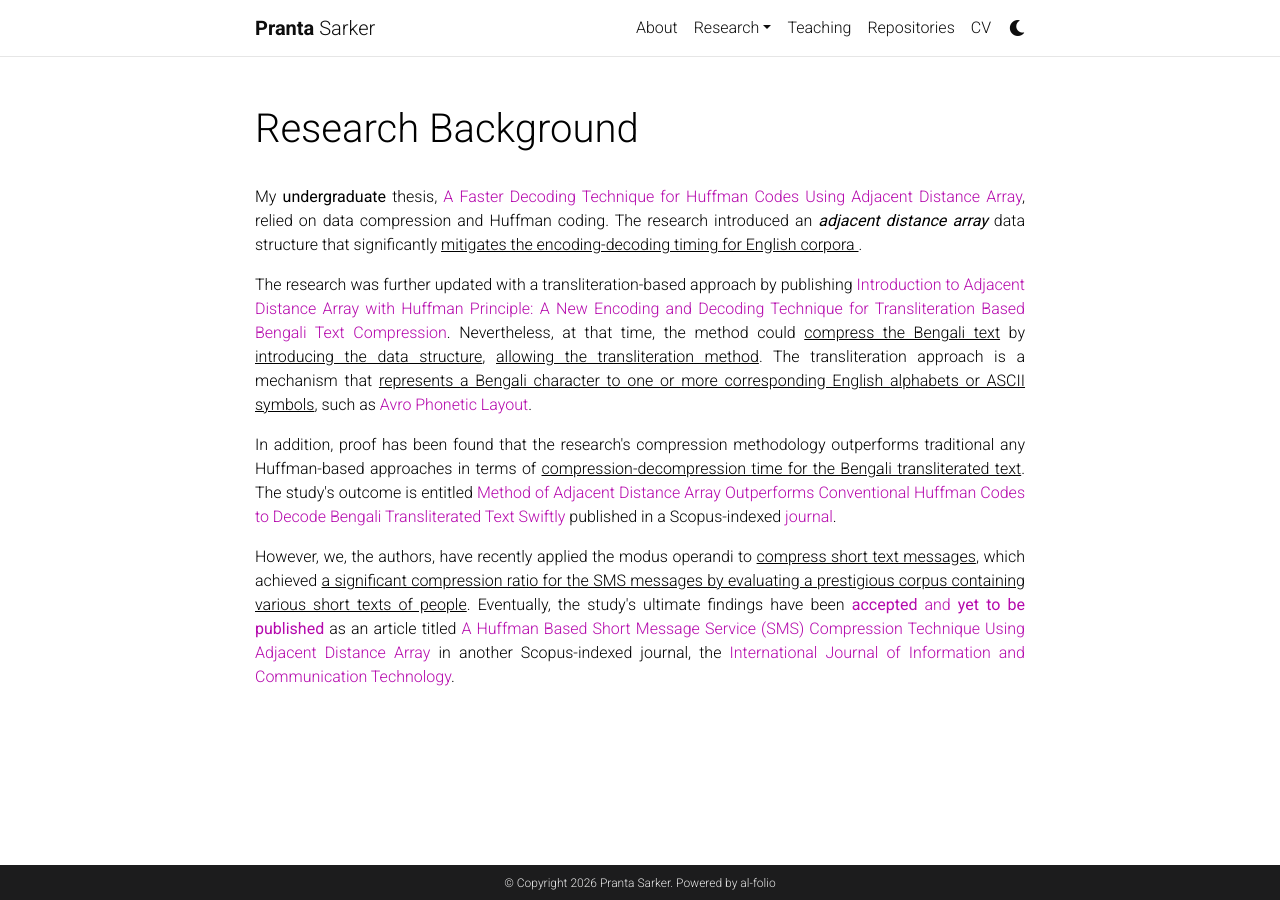
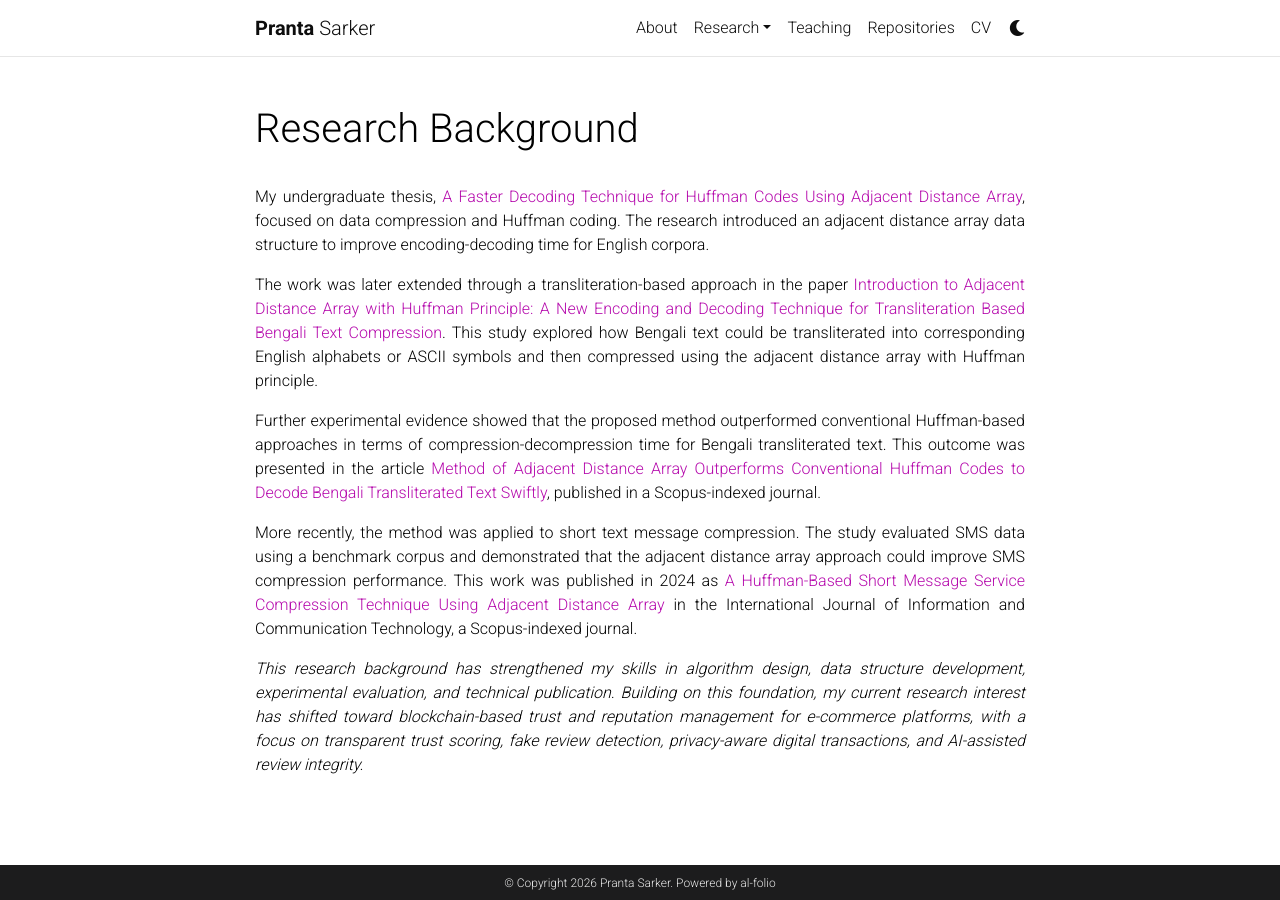
Before and after one commit to psarkerbd/psarkerbd.github.io, a Jekyll site: the page built from _pages/background.md, in a window 1280 px wide. Built offline with Jekyll 4.4.1, drawn with Linux system fonts in a browser that asks for light colours; comment, search, counter and statistics services are not loaded; a style sheet for code colours, icons or effects is not loaded.

Commit message:
Update background.md

```diff
--- a/_pages/background.md
+++ b/_pages/background.md
@@ -4,18 +4,19 @@ title: Research Background
 permalink: /r_background/
 ---
 
-<p style="text-align: justify">
-My <b>undergraduate</b> thesis, <a href='https://link.springer.com/chapter/10.1007/978-981-15-3607-6_25'>A Faster Decoding Technique for Huffman Codes Using Adjacent Distance Array</a>, relied on data compression and Huffman coding. The research introduced an <em><b>adjacent distance array</b></em> data structure that significantly <u>mitigates the encoding-decoding timing for English corpora </u>.
-</p>
 
 <p style="text-align: justify">
-The research was further updated with a transliteration-based approach by publishing <a href='https://link.springer.com/chapter/10.1007/978-981-33-4299-6_45'>Introduction to Adjacent Distance Array with Huffman Principle: A New Encoding and Decoding Technique for Transliteration Based Bengali Text Compression</a>. Nevertheless, at that time, the method could <u>compress the Bengali text</u> by <u>introducing the data structure</u>, <u>allowing the transliteration method</u>. The transliteration approach is a mechanism that <u>represents a Bengali character to one or more corresponding English alphabets or ASCII symbols</u>, such as <a href='https://www.omicronlab.com/avro-keyboard.html'>Avro Phonetic Layout</a>.
+My undergraduate thesis, <a href='https://link.springer.com/chapter/10.1007/978-981-15-3607-6_25'>A Faster Decoding Technique for Huffman Codes Using Adjacent Distance Array</a>, focused on data compression and Huffman coding. The research introduced an adjacent distance array data structure to improve encoding-decoding time for English corpora.
 </p>
-
 <p style="text-align: justify">
-In addition, proof has been found that the research's compression methodology outperforms traditional any Huffman-based approaches in terms of <u>compression-decompression time for the Bengali transliterated text</u>. The study's outcome is entitled <a href='https://journal.uob.edu.bh/handle/123456789/4498'>Method of Adjacent Distance Array Outperforms Conventional Huffman Codes to Decode Bengali Transliterated Text Swiftly</a> published in a Scopus-indexed <a href='https://journal.uob.edu.bh/handle/123456789/12?id=about'>journal</a>.
+The work was later extended through a transliteration-based approach in the paper <a href='https://link.springer.com/chapter/10.1007/978-981-33-4299-6_45'>Introduction to Adjacent Distance Array with Huffman Principle: A New Encoding and Decoding Technique for Transliteration Based Bengali Text Compression</a>. This study explored how Bengali text could be transliterated into corresponding English alphabets or ASCII symbols and then compressed using the adjacent distance array with Huffman principle.
 </p>
-
 <p style="text-align: justify">
-However, we, the authors, have recently applied the modus operandi to <u>compress short text messages</u>, which achieved <u>a significant compression ratio for the SMS messages by evaluating a prestigious corpus containing various short texts of people</u>. Eventually, the study's ultimate findings have been <a href='https://www.indersciencesubmissions.com/track/index.php?action=submissiondetails&intSubmissionId=104885'><b>accepted</b> and <b>yet to be published</b></a> as an article titled <a href='https://www.inderscience.com/info/ingeneral/forthcoming.php?jcode=ijict#111512'>A Huffman Based Short Message Service (SMS) Compression Technique Using Adjacent Distance Array</a> in another Scopus-indexed journal, the <a href='https://www.inderscience.com/jhome.php?jcode=ijict'>International Journal of Information and Communication Technology</a>.
+Further experimental evidence showed that the proposed method outperformed conventional Huffman-based approaches in terms of compression-decompression time for Bengali transliterated text. This outcome was presented in the article <a href='https://journal.uob.edu.bh/handle/123456789/4498'>Method of Adjacent Distance Array Outperforms Conventional Huffman Codes to Decode Bengali Transliterated Text Swiftly</a>, published in a Scopus-indexed journal.
 </p>
+<p style="text-align: justify">
+More recently, the method was applied to short text message compression. The study evaluated SMS data using a benchmark corpus and demonstrated that the adjacent distance array approach could improve SMS compression performance. This work was published in 2024 as <a href = "https://www.inderscienceonline.com/doi/abs/10.1504/IJICT.2024.140309">A Huffman-Based Short Message Service Compression Technique Using Adjacent Distance Array</a> in the International Journal of Information and Communication Technology, a Scopus-indexed journal.
+</p>
+<p style="text-align: justify; font-style: italic">
+This research background has strengthened my skills in algorithm design, data structure development, experimental evaluation, and technical publication. Building on this foundation, my current research interest has shifted toward blockchain-based trust and reputation management for e-commerce platforms, with a focus on transparent trust scoring, fake review detection, privacy-aware digital transactions, and AI-assisted review integrity.
+</p>
```
